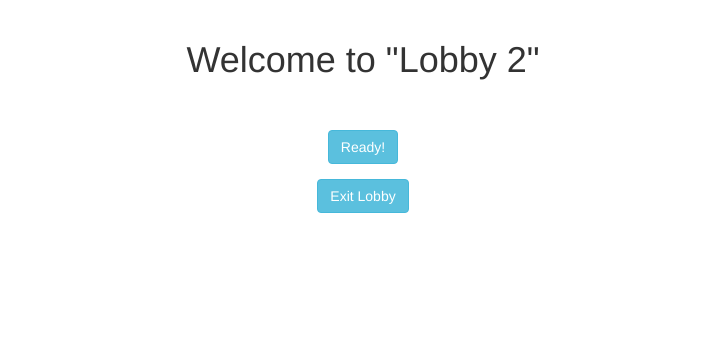
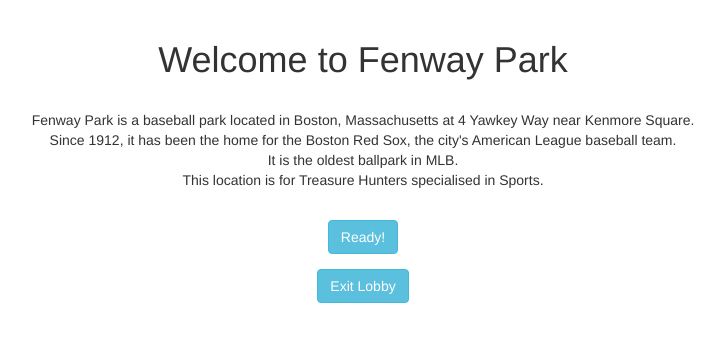
Before and after one commit to KevinKiele/Trivia, a Flask app: page /lobby2 in a window 1280 px wide. Shown: the part 52-394 px from the top of the page, without its empty margins (277-1001 px from the left). Run offline with Flask 2, Linux system fonts and the light colour scheme; a user stored in the database is signed in; some libraries are stand-ins or nearby versions.

Commit message:
lobby's geupgrade

```diff
--- a/templates/lobby1.html
+++ b/templates/lobby1.html
@@ -10,7 +10,10 @@
             <h1>Welcome to The White House.</h1>
             </br>
             <p>
-                This location is for treasurehunters specialised in Politics.
+                The White House was the official residence and workplace of the President of the United States.
+                It is located in Washington, D.C., and has been the residence of every U.S. president since John Adams in 1800.
+                </br>
+                This location is for Treasure Hunters specialised in Politics.
             </p>
             </br>
             <div class="form-group">
--- a/templates/lobby2.html
+++ b/templates/lobby2.html
@@ -7,8 +7,17 @@
 {% block main %}
     <form action="{{ url_for('lobbyselection') }}" method="post">
         <fieldset>
-            <h1>Welcome to "Lobby 2"</h1>
+            <h1>Welcome to Fenway Park</h1>
             </br>
+            <p>
+                Fenway Park is a baseball park located in Boston, Massachusetts at 4 Yawkey Way near Kenmore Square.
+                </br>
+                Since 1912, it has been the home for the Boston Red Sox, the city's American League baseball team.
+                </br>
+                It is the oldest ballpark in MLB.
+                </br>
+                This location is for Treasure Hunters specialised in Sports.
+            </p>
             </br>
             <div class="form-group">
                 <button class="btn btn-info" type="submit">Ready!</button>
```
Also changed, not shown: templates/lobby3.html (+8 -1 lines).
